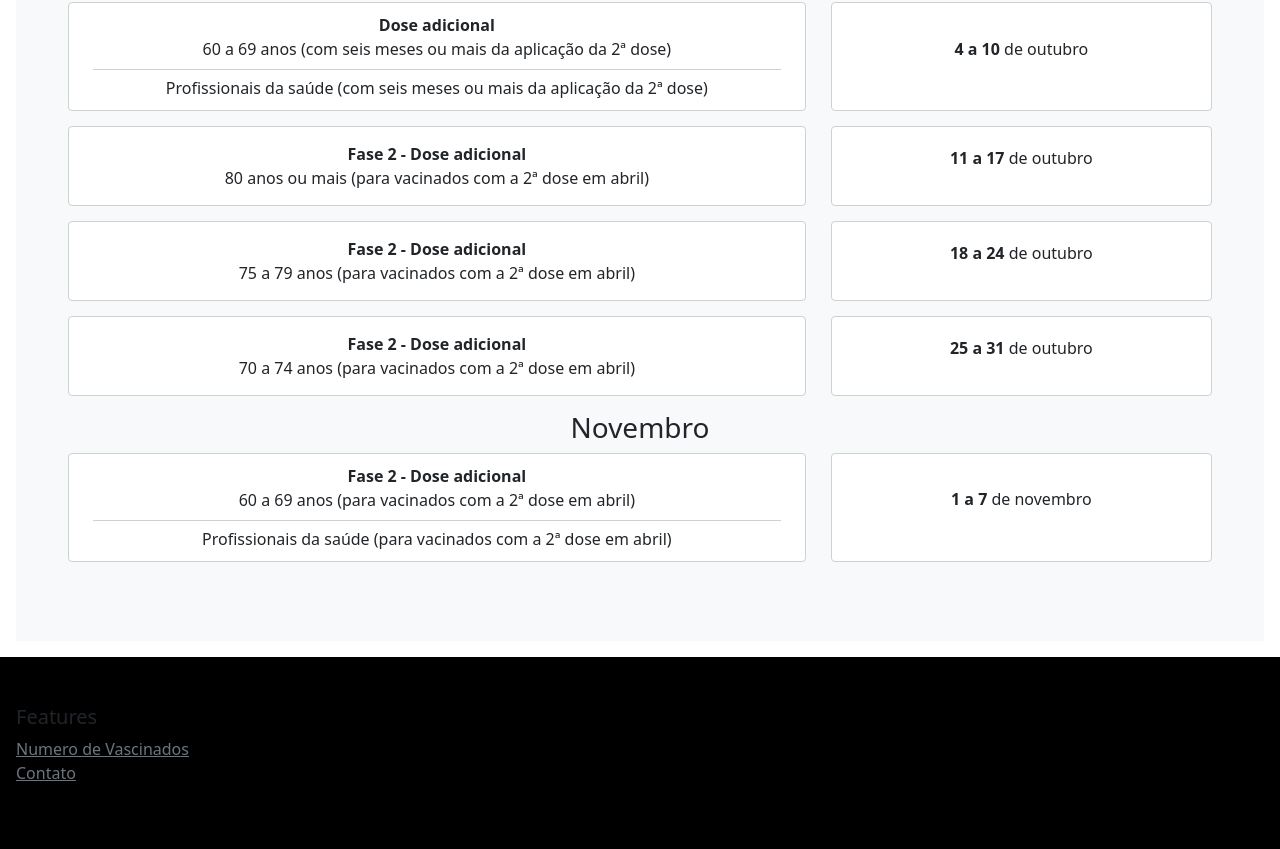
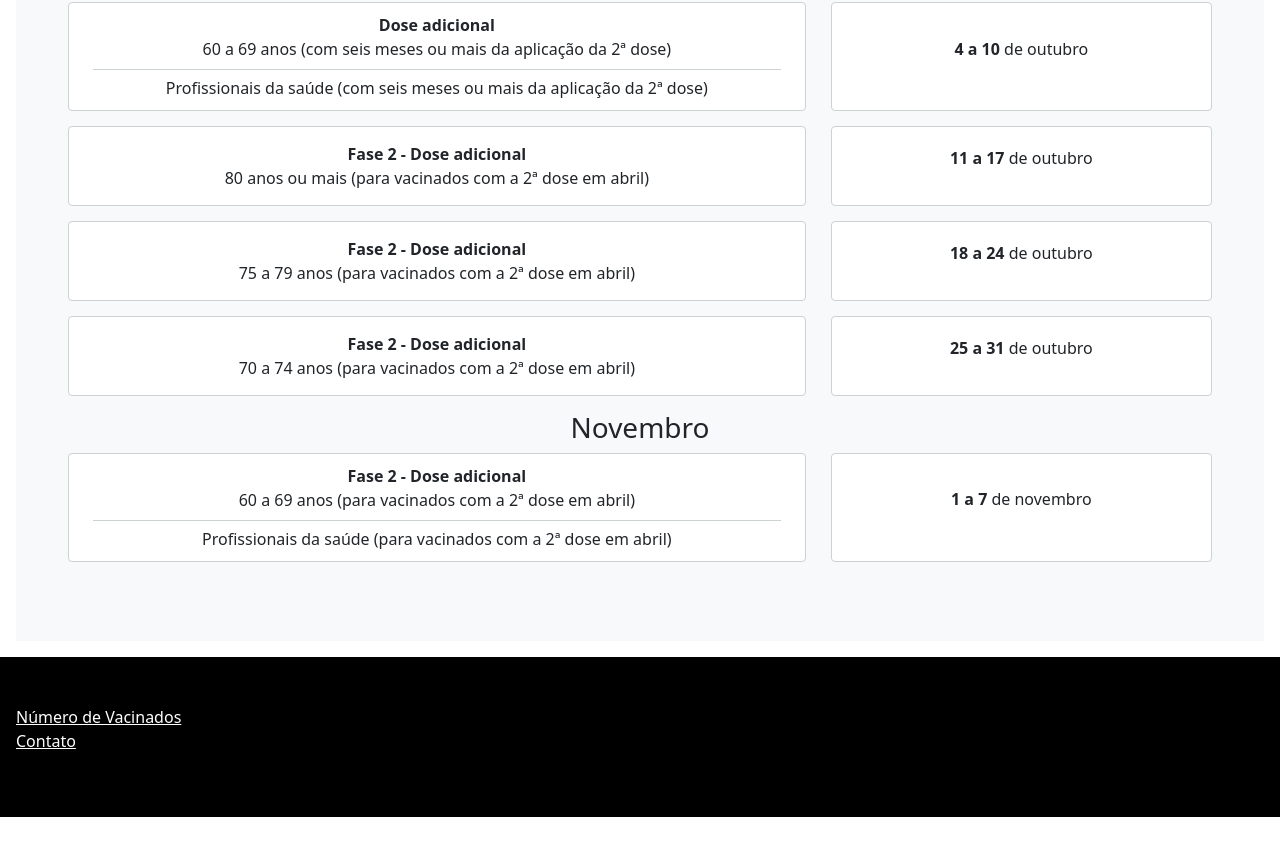
Before and after one commit to RicardoFerreiraFIAP/vacinas-front, a React (Create React App) app: page / in a window 1280 px wide. Shown: the part 6484-7333 px from the top of the page. After the commit the page ends 7301 px from the top, so only its background shows below. Built offline with nearby package versions, Linux system fonts and the light colour scheme.

Commit message:
Conserta footer

```diff
--- a/src/components/Footer.jsx
+++ b/src/components/Footer.jsx
@@ -3,15 +3,14 @@ export default function Footer() {
     <footer className="py-5 px-3">
       <div className="row">
         <div className="col-6 col-md">
-          <h5>Features</h5>
           <ul className="list-unstyled text-small">
             <li>
-              <a className="text-muted" href="/#">
-                Numero de Vascinados
+              <a className="text-white" href="/#">
+                Número de Vacinados
               </a>
             </li>
             <li>
-              <a className="text-muted" href="/#">
+              <a className="text-white" href="/#">
                 Contato
               </a>
             </li>
```
